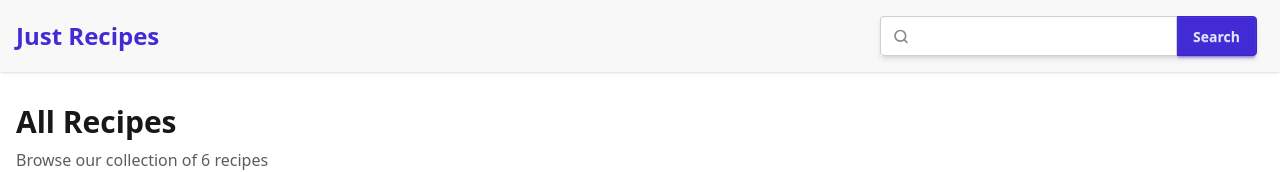
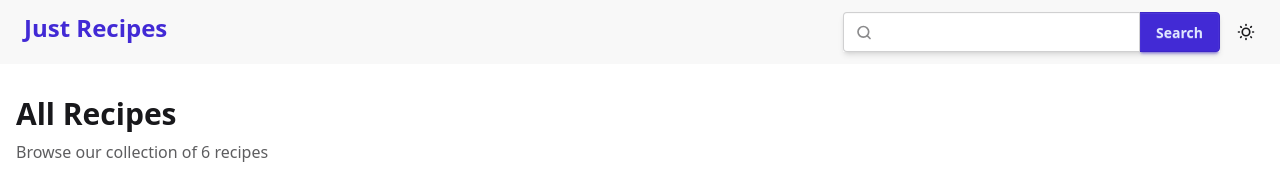
Before and after one commit to zzmrl/just-recipes, a SvelteKit app: page /search in a window 1280 px wide. Shown: the top 172 px of the page. Built offline with nearby package versions, Linux system fonts and the light colour scheme.

Commit message:
style: update navbar look and spacing

```diff
--- /dev/null
+++ b/src/lib/components/Navbar.svelte
@@ -0,0 +1,11 @@
+<script>
+  let { children } = $props();
+</script>
+
+<header class="navbar bg-base-200">
+  <div class="container mx-auto px-4 py-1">
+    <div class="flex flex-wrap content-center items-center justify-between">
+      {@render children()}
+    </div>
+  </div>
+</header>
--- a/src/lib/components/ThemeControl.svelte
+++ b/src/lib/components/ThemeControl.svelte
@@ -22,11 +22,7 @@
   />
 
   <!-- sun icon -->
-  <svg
-    class="swap-off h-10 w-10 fill-current"
-    xmlns="http://www.w3.org/2000/svg"
-    viewBox="0 0 24 24"
-  >
+  <svg class="swap-off h-5 w-5 fill-current" xmlns="http://www.w3.org/2000/svg" viewBox="0 0 24 24">
     <path
       d={"M5.64,17l-.71.71a1,1,0,0,0,0,1.41,1,1,0,0,0,1.41,0l.71-.71A1,1" +
         ",0,0,0,5.64,17ZM5,12a1,1,0,0,0-1-1H3a1,1,0,0,0,0,2H4A1,1,0,0,0,5," +
@@ -42,11 +38,7 @@
   </svg>
 
   <!-- moon icon -->
-  <svg
-    class="swap-on h-10 w-10 fill-current"
-    xmlns="http://www.w3.org/2000/svg"
-    viewBox="0 0 24 24"
-  >
+  <svg class="swap-on h-5 w-5 fill-current" xmlns="http://www.w3.org/2000/svg" viewBox="0 0 24 24">
     <path
       d={"M21.64,13a1,1,0,0,0-1.05-.14,8.05,8.05,0,0,1-3.37.73A8.15,8.15," +
         "0,0,1,9.08,5.49a8.59,8.59,0,0,1,.25-2A1,1,0,0,0,8,2.36,10.14,10." +
--- a/src/routes/+layout.svelte
+++ b/src/routes/+layout.svelte
@@ -4,6 +4,6 @@
   let { children } = $props();
 </script>
 
-<main>
+<div class="h-screen bg-base-100">
   {@render children()}
-</main>
+</div>
--- a/src/routes/+page.svelte
+++ b/src/routes/+page.svelte
@@ -1,4 +1,5 @@
 <script>
+  import Navbar from "$lib/components/Navbar.svelte";
   import ThemeControl from "$lib/components/ThemeControl.svelte";
   import Search from "../lib/components/Search.svelte";
 </script>
@@ -8,16 +9,17 @@
   <meta name="description" content="Find the best recipes." />
 </svelte:head>
 
-<div class="absolute top-0 navbar flex-row-reverse shadow-sm">
-  <div>
+<Navbar>
+  <div></div>
   <ThemeControl />
-  </div>
-</div>
-<div class="hero min-h-screen bg-base-200">
+</Navbar>
+<div class="hero min-h-4/5">
+  <main>
     <div class="hero-content text-center">
       <div class="max-w-xl">
         <h1 class="mb-6 text-5xl font-bold">Just Recipes</h1>
         <Search autofocus />
       </div>
     </div>
+  </main>
 </div>
--- a/src/routes/search/+page.svelte
+++ b/src/routes/search/+page.svelte
@@ -1,5 +1,7 @@
 <script lang="ts">
   import { page } from "$app/state";
+  import Navbar from "$lib/components/Navbar.svelte";
+  import ThemeControl from "$lib/components/ThemeControl.svelte";
   import Search from "../../lib/components/Search.svelte";
   import { onMount } from "svelte";
 
@@ -90,10 +92,10 @@
   let recipes = $state<Recipe[]>(mockRecipes);
 
   // Get search query from URL
-  let searchQuery = $derived(page.url.searchParams.get("q") || "");
+  const searchQuery = $derived(page.url.searchParams.get("q") || "");
 
   // Filter recipes based on search query
-  let filteredRecipes = $derived(
+  const filteredRecipes = $derived(
     searchQuery
       ? recipes.filter(
           (recipe) =>
@@ -130,7 +132,7 @@
   type Difficulty = "all" | Lowercase<(typeof difficulties)[number]>;
 
   // Apply filters and sorting
-  let displayedRecipes = $derived(
+  const displayedRecipes = $derived(
     filteredRecipes
       .filter((recipe) => selectedDifficulty === "all" || recipe.difficulty === selectedDifficulty)
       .filter(
@@ -181,18 +183,16 @@
   <meta name="description" content="Search results for {searchQuery}" />
 </svelte:head>
 
-<div class="min-h-screen bg-base-100">
 <!-- Header -->
-  <header class="bg-base-200 shadow-sm">
-    <div class="container mx-auto px-4 py-4">
-      <div class="flex items-center justify-between">
+<Navbar>
+  <div class="grow pb-2 text-center sm:text-left">
     <a href="/" class="text-2xl font-bold text-primary">Just Recipes</a>
-        <div class="w-96">
+  </div>
+  <div class="mx-auto inline-flex gap-4">
     <Search value={searchQuery} />
+    <ThemeControl />
   </div>
-      </div>
-    </div>
-  </header>
+</Navbar>
 
 <!-- Main Content -->
 <main class="container mx-auto px-4 py-8">
@@ -349,7 +349,6 @@
     </div>
   </div>
 </main>
-</div>
 
 <style>
   .line-clamp-2 {
```
Lines whose indentation alone changed are shown as unchanged.
